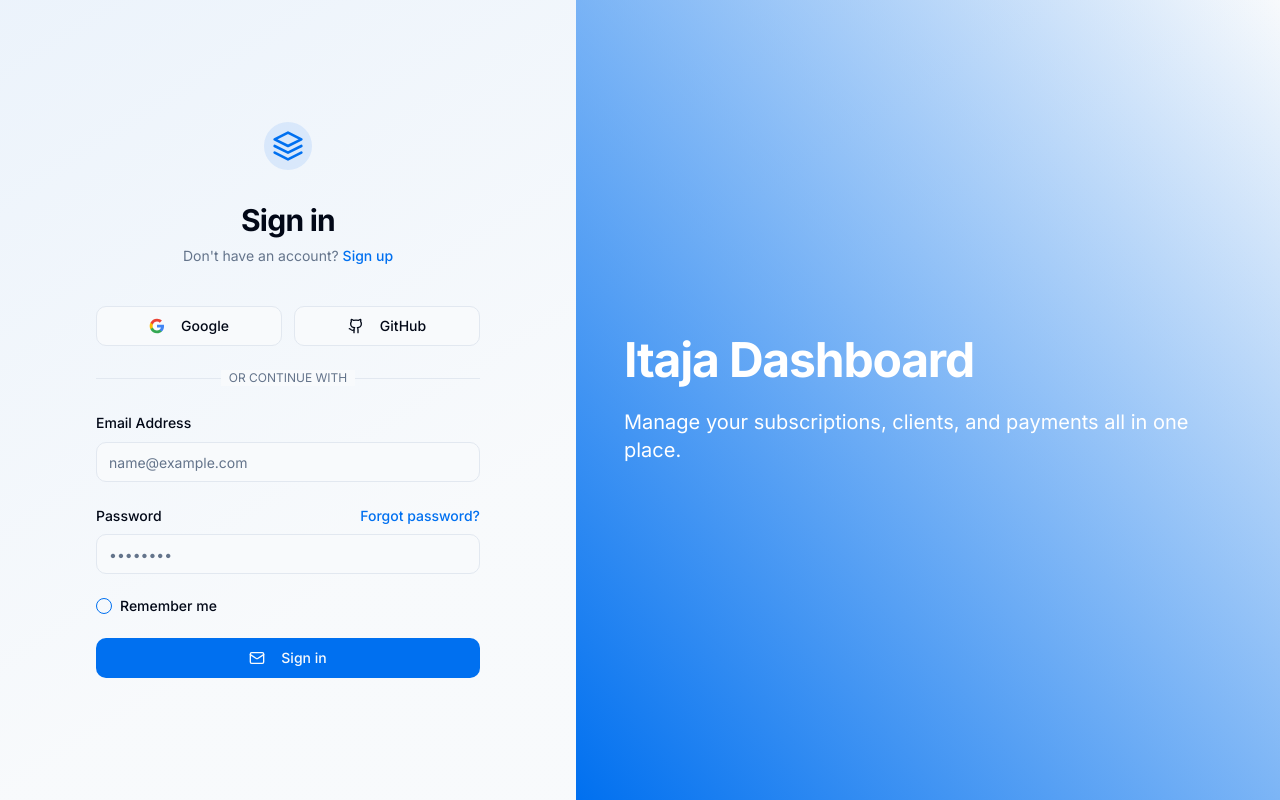
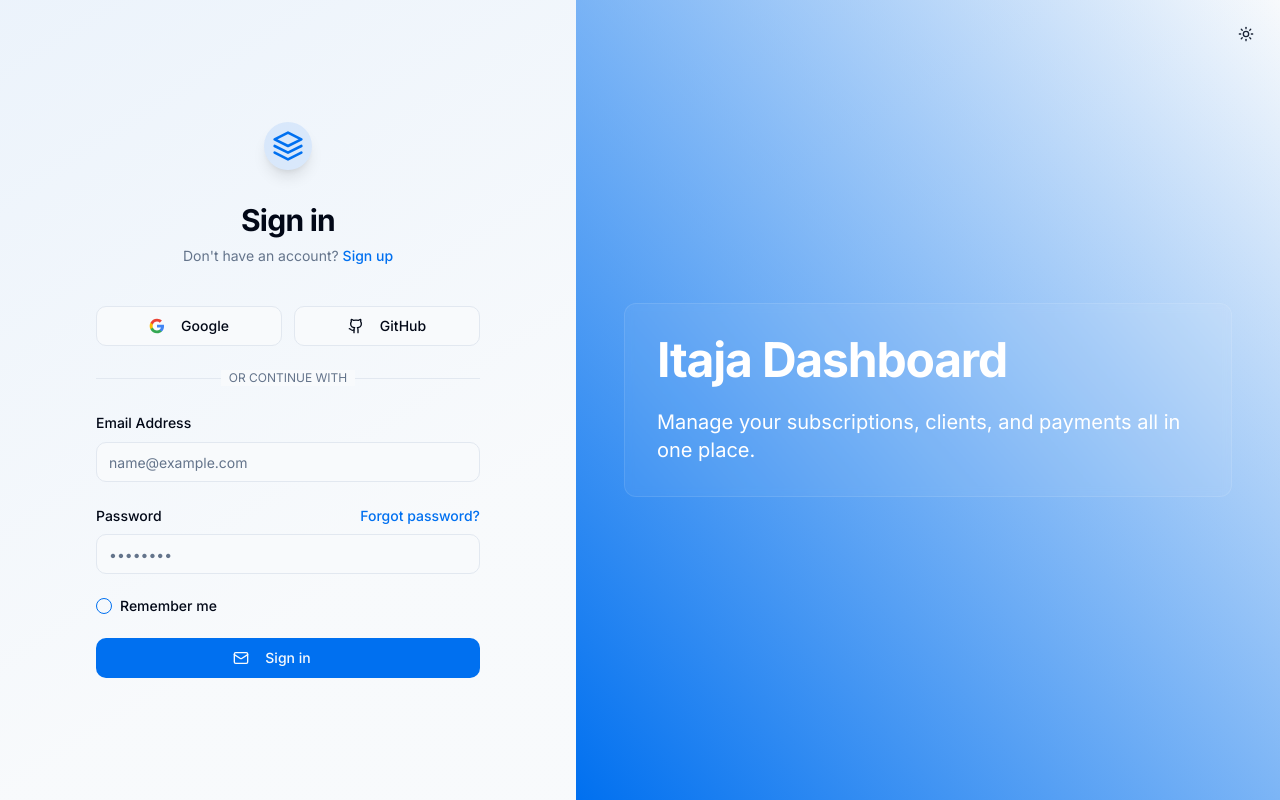
Before and after one commit to runco02X/itaja-dashboardly, a React (Vite) app: page /login in a window 1280 px wide. Built offline with nearby package versions, Linux system fonts and the light colour scheme.

Commit message:
Enhance login page design
Enhance the overall design and theme support for the login page.

```diff
--- a/src/main.tsx
+++ b/src/main.tsx
@@ -1,5 +1,14 @@
-import { createRoot } from 'react-dom/client'
-import App from './App.tsx'
-import './index.css'
 
-createRoot(document.getElementById("root")!).render(<App />);
+import React from "react";
+import ReactDOM from "react-dom/client";
+import App from "./App";
+import "./index.css";
+import { ThemeProvider } from "@/components/theme-provider";
+
+ReactDOM.createRoot(document.getElementById("root") as HTMLElement).render(
+  <React.StrictMode>
+    <ThemeProvider defaultTheme="system" storageKey="itaja-ui-theme">
+      <App />
+    </ThemeProvider>
+  </React.StrictMode>
+);
--- a/src/pages/Login.tsx
+++ b/src/pages/Login.tsx
@@ -1,3 +1,4 @@
+
 import { useState } from "react";
 import { Link, useNavigate, useLocation } from "react-router-dom";
 import { useTranslation } from "@/context/LanguageContext";
@@ -8,7 +9,10 @@ import { Input } from "@/components/ui/input";
 import { Label } from "@/components/ui/label";
 import { Checkbox } from "@/components/ui/checkbox";
 import { Separator } from "@/components/ui/separator";
-import { Github, Mail } from "lucide-react";
+import { ThemeToggle } from "@/components/theme-toggle";
+import { Github, Mail, ArrowRight } from "lucide-react";
+import { useTheme } from "@/components/theme-provider";
+import { cn } from "@/lib/utils";
 
 const Login = () => {
   const { t } = useTranslation();
@@ -16,6 +20,7 @@ const Login = () => {
   const { toast } = useToast();
   const navigate = useNavigate();
   const location = useLocation();
+  const { theme } = useTheme();
 
   const [email, setEmail] = useState("");
   const [password, setPassword] = useState("");
@@ -50,11 +55,21 @@ const Login = () => {
   };
 
   return (
-    <div className="flex min-h-screen bg-gradient-to-br from-primary/5 via-background to-background/80">
+    <div className={cn(
+      "flex min-h-screen bg-gradient-to-br from-primary/5 via-background to-background/80",
+      theme === "dark" && "from-primary/10 via-background to-background/90"
+    )}>
       <div className="flex flex-1 flex-col justify-center px-4 py-12 sm:px-6 lg:flex-none lg:px-20 xl:px-24">
         <div className="mx-auto w-full max-w-sm lg:w-96">
+          <div className="absolute top-4 right-4">
+            <ThemeToggle />
+          </div>
+
           <div className="flex flex-col items-center">
-            <div className="h-12 w-12 rounded-full bg-primary/10 flex items-center justify-center mb-6">
+            <div className={cn(
+              "h-12 w-12 rounded-full bg-primary/10 flex items-center justify-center mb-6",
+              "shadow-lg transition-all duration-300 hover:scale-105"
+            )}>
               <svg
                 className="h-8 w-8 text-primary"
                 viewBox="0 0 24 24"
@@ -101,7 +116,7 @@ const Login = () => {
           <div className="mt-10">
             <div className="space-y-6">
               <div className="grid grid-cols-2 gap-3">
-                <Button variant="outline" className="w-full">
+                <Button variant="outline" className="w-full transition-all duration-300 hover:shadow-md">
                   <svg className="mr-2 h-4 w-4" viewBox="0 0 24 24">
                     <path
                       d="M22.56 12.25c0-.78-.07-1.53-.2-2.25H12v4.26h5.92c-.26 1.37-1.04 2.53-2.21 3.31v2.77h3.57c2.08-1.92 3.28-4.74 3.28-8.09z"
@@ -123,7 +138,7 @@ const Login = () => {
                   </svg>
                   Google
                 </Button>
-                <Button variant="outline" className="w-full">
+                <Button variant="outline" className="w-full transition-all duration-300 hover:shadow-md">
                   <Github className="mr-2 h-4 w-4" />
                   GitHub
                 </Button>
@@ -142,7 +157,7 @@ const Login = () => {
 
               <form className="space-y-6" onSubmit={handleSubmit}>
                 <div className="space-y-2">
-                  <Label htmlFor="email">{t('email')}</Label>
+                  <Label htmlFor="email" className="text-foreground">{t('email')}</Label>
                   <Input
                     id="email"
                     type="email"
@@ -150,13 +165,13 @@ const Login = () => {
                     value={email}
                     onChange={(e) => setEmail(e.target.value)}
                     required
-                    className="bg-background"
+                    className="bg-background border-input focus:border-primary focus:ring-primary transition-all duration-300"
                   />
                 </div>
 
                 <div className="space-y-2">
                   <div className="flex items-center justify-between">
-                    <Label htmlFor="password">{t('password')}</Label>
+                    <Label htmlFor="password" className="text-foreground">{t('password')}</Label>
                     <Link
                       to="/forgot-password"
                       className="text-sm font-medium text-primary hover:text-primary/90 transition-colors"
@@ -171,7 +186,7 @@ const Login = () => {
                     value={password}
                     onChange={(e) => setPassword(e.target.value)}
                     required
-                    className="bg-background"
+                    className="bg-background border-input focus:border-primary focus:ring-primary transition-all duration-300"
                   />
                 </div>
 
@@ -182,10 +197,11 @@ const Login = () => {
                     onCheckedChange={(checked) =>
                       setRememberMe(checked as boolean)
                     }
+                    className="data-[state=checked]:bg-primary data-[state=checked]:border-primary"
                   />
                   <label
                     htmlFor="remember"
-                    className="text-sm font-medium leading-none peer-disabled:cursor-not-allowed peer-disabled:opacity-70"
+                    className="text-sm font-medium leading-none peer-disabled:cursor-not-allowed peer-disabled:opacity-70 text-foreground"
                   >
                     {t('rememberMe')}
                   </label>
@@ -193,7 +209,7 @@ const Login = () => {
 
                 <Button
                   type="submit"
-                  className="w-full"
+                  className="w-full group transition-all duration-300 hover:shadow-lg"
                   disabled={isSubmitting || isLoading}
                 >
                   {isSubmitting || isLoading ? (
@@ -205,6 +221,7 @@ const Login = () => {
                     <>
                       <Mail className="mr-2 h-4 w-4" />
                       {t('signIn')}
+                      <ArrowRight className="ml-2 h-4 w-4 opacity-0 group-hover:opacity-100 group-hover:translate-x-1 transition-all duration-300" />
                     </>
                   )}
                 </Button>
@@ -214,9 +231,17 @@ const Login = () => {
         </div>
       </div>
       <div className="relative hidden w-0 flex-1 lg:block">
-        <div className="absolute inset-0 h-full w-full bg-gradient-to-tr from-primary to-primary-foreground/10 object-cover">
+        <div className={cn(
+          "absolute inset-0 h-full w-full bg-gradient-to-tr from-primary to-primary-foreground/5",
+          theme === "dark" ? "from-primary/80 to-background" : "from-primary to-primary-foreground/10",
+          "transition-colors duration-500"
+        )}>
           <div className="flex h-full items-center justify-center p-12">
-            <div className="max-w-2xl text-white">
+            <div className={cn(
+              "max-w-2xl",
+              theme === "dark" ? "text-white" : "text-white",
+              "rounded-xl p-8 backdrop-blur-sm bg-background/5 border border-white/10"
+            )}>
               <h1 className="text-4xl font-bold tracking-tight sm:text-5xl">
                 Itaja Dashboard
               </h1>
```
